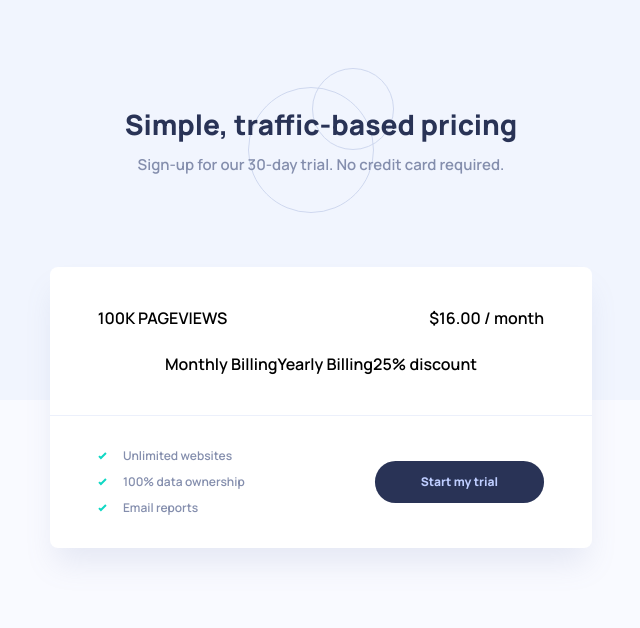
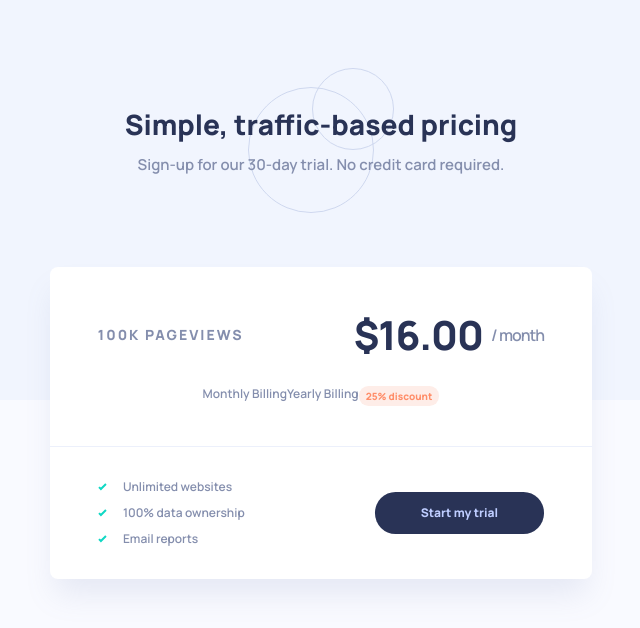
Before and after one commit to ostapyshyn/FM-Interactive-pricing-component, a React (Create React App) app: page / in a window 1280 px wide. Shown: the top 628 px of the page, without its empty margins (319-959 px from the left). Built offline with nearby package versions, Linux system fonts and the light colour scheme.

Commit message:
Add main styles

```diff
--- a/src/components/Trial/Trial.jsx
+++ b/src/components/Trial/Trial.jsx
@@ -6,13 +6,15 @@ export default function Balance() {
   return (
     <section className={styles.trial}>
       <div className={styles.price}>
-        <p>100K PAGEVIEWS</p>
-        <p>$16.00 / month</p>
+        <p className={styles.price_desc}>100K PAGEVIEWS</p>
+        <p className={styles.price_main}>
+          $16.00 <span>/ month</span>
+        </p>
       </div>
       <div className={styles.billing}>
-        <p>Monthly Billing</p>
-        <p>Yearly Billing</p>
-        <p>25% discount</p>
+        <p className={styles.billing_desc}>Monthly Billing</p>
+        <p className={styles.billing_desc}>Yearly Billing</p>
+        <p className={styles.discount}>25% discount</p>
       </div>
 
       <hr className={styles.line} />
--- a/src/components/Trial/Trial.module.scss
+++ b/src/components/Trial/Trial.module.scss
@@ -8,7 +8,41 @@
   .price {
     display: flex;
     justify-content: space-between;
+    align-items: center;
     margin-bottom: 24px;
+    .price_desc {
+      font-family: 'Manrope';
+      font-style: normal;
+      font-weight: 800;
+      font-size: 14px;
+      line-height: 19px;
+      text-align: center;
+      letter-spacing: 2px;
+      text-transform: uppercase;
+      color: #848ead;
+    }
+    .price_main {
+      font-family: 'Manrope';
+      font-style: normal;
+      font-weight: 800;
+      font-size: 40px;
+      line-height: 55px;
+      text-align: right;
+      letter-spacing: -1px;
+      color: #293356;
+      display: flex;
+      align-items: center;
+      gap: 8px;
+      span {
+        font-family: 'Manrope';
+        font-style: normal;
+        font-weight: 600;
+        font-size: 16px;
+        line-height: 22px;
+        text-align: center;
+        color: #848ead;
+      }
+    }
   }
   .start {
     background: #293356;
@@ -27,6 +61,28 @@
     display: flex;
     justify-content: center;
     margin-bottom: 40px;
+    .billing_desc {
+      font-family: 'Manrope';
+      font-style: normal;
+      font-weight: 600;
+      font-size: 12px;
+      line-height: 16px;
+      text-align: center;
+      color: #848ead;
+    }
+    .discount {
+      font-family: 'Manrope';
+      font-style: normal;
+      font-weight: 800;
+      font-size: 10px;
+      line-height: 14px;
+      text-align: center;
+      color: #ff8d68;
+      background: #feede8;
+      border-radius: 9.5px;
+      padding-inline: 7px;
+      padding-block: 3px;
+    }
   }
   .line {
     border: none;
```
